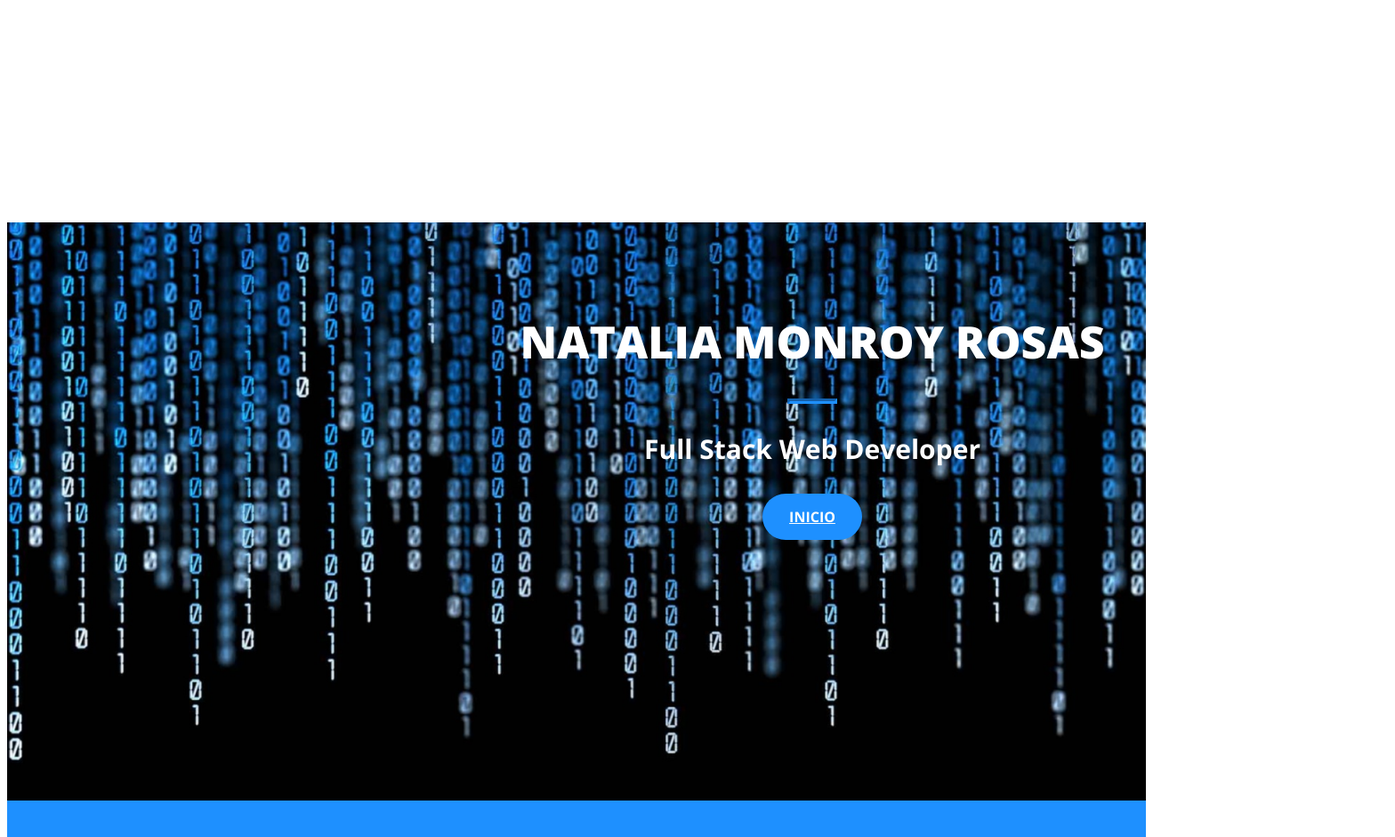
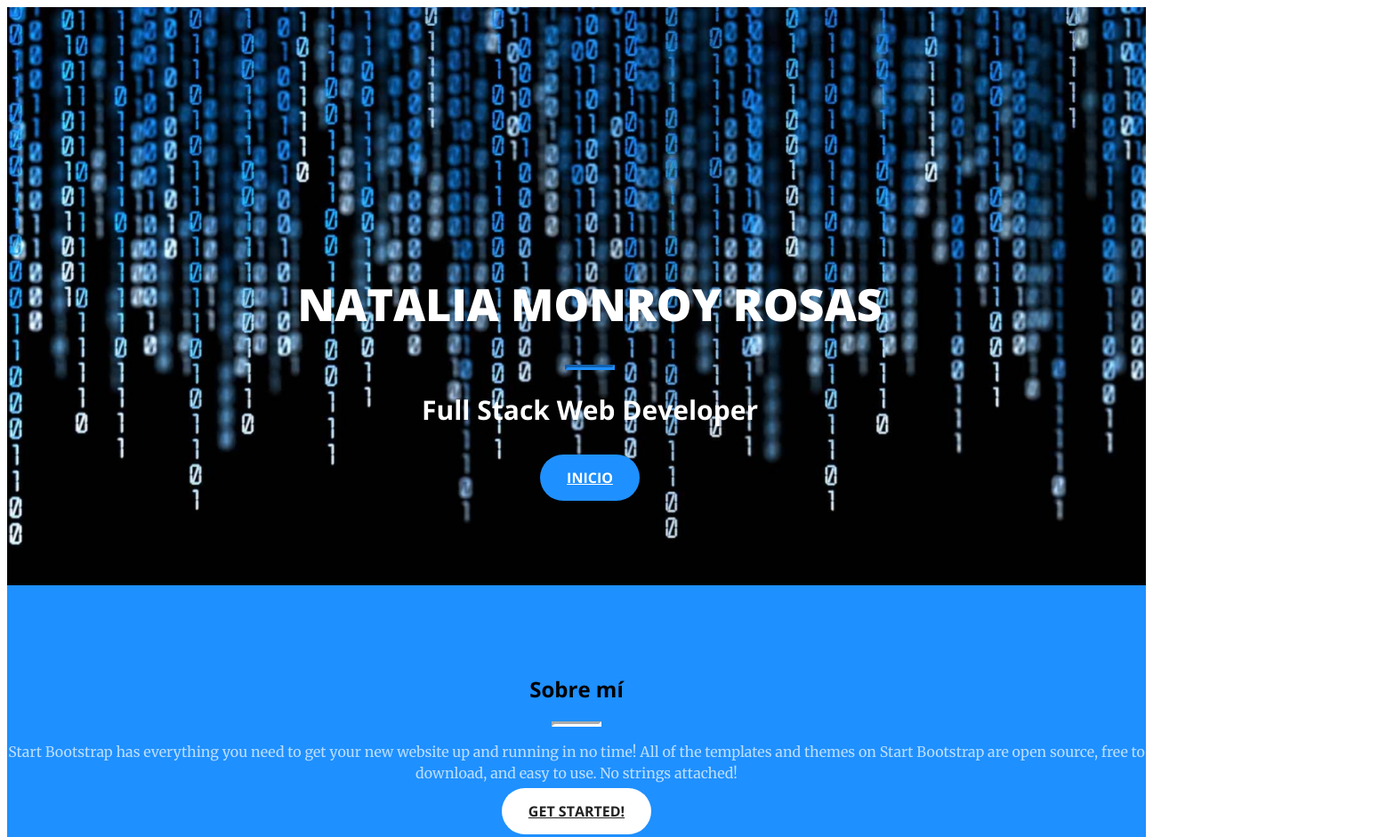
Before and after one commit to natarosas/natarosas.github.io, a plain HTML site: page index.html in a window 1280 px wide. Shown: the top 941 px of the page at 89% size, 1568 px wide, since content can reach past the window. Drawn offline with nearby package versions, Linux system fonts and the light colour scheme.

Commit message:
Update index.html

```diff
--- a/index.html
+++ b/index.html
@@ -76,18 +76,16 @@ header .header-content {
   position: relative;
   text-align: center;
   padding: 100px 15px 100px;
-  margin: 250px;
   width: 100%;
 }
 header .header-content .header-content-inner h1 {
   font-weight: 900;
   text-transform: uppercase;
-  margin-top: 0;
-  margin-bottom: 0;
+  margin-top: 200px;
   font-size: 30px;
 }
 header .header-content .header-content-inner hr {
-  margin: 30px auto;
+  margin: 30 px auto;
 }
 header .header-content .header-content-inner p {
   font-weight: 300;
```
